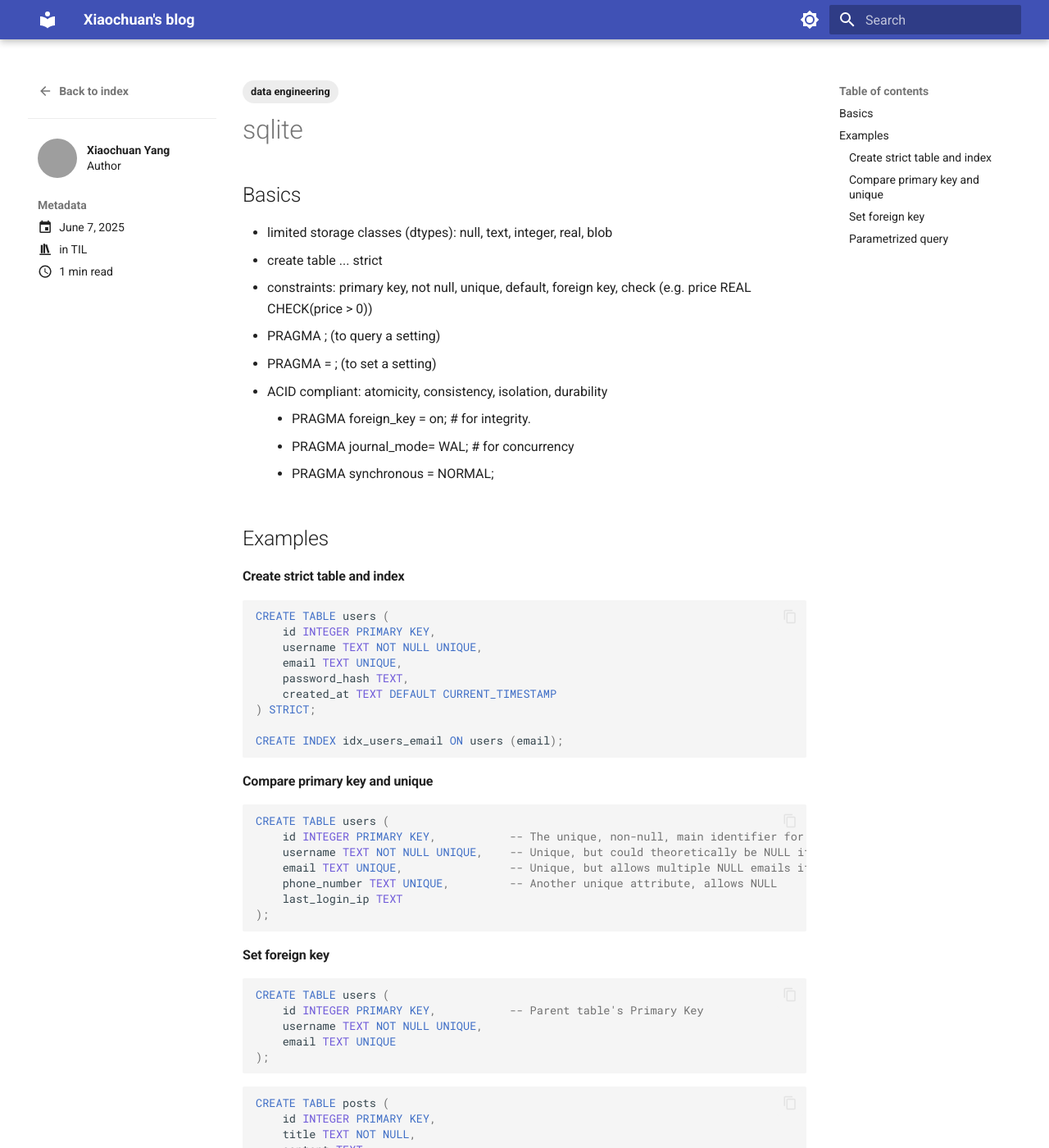
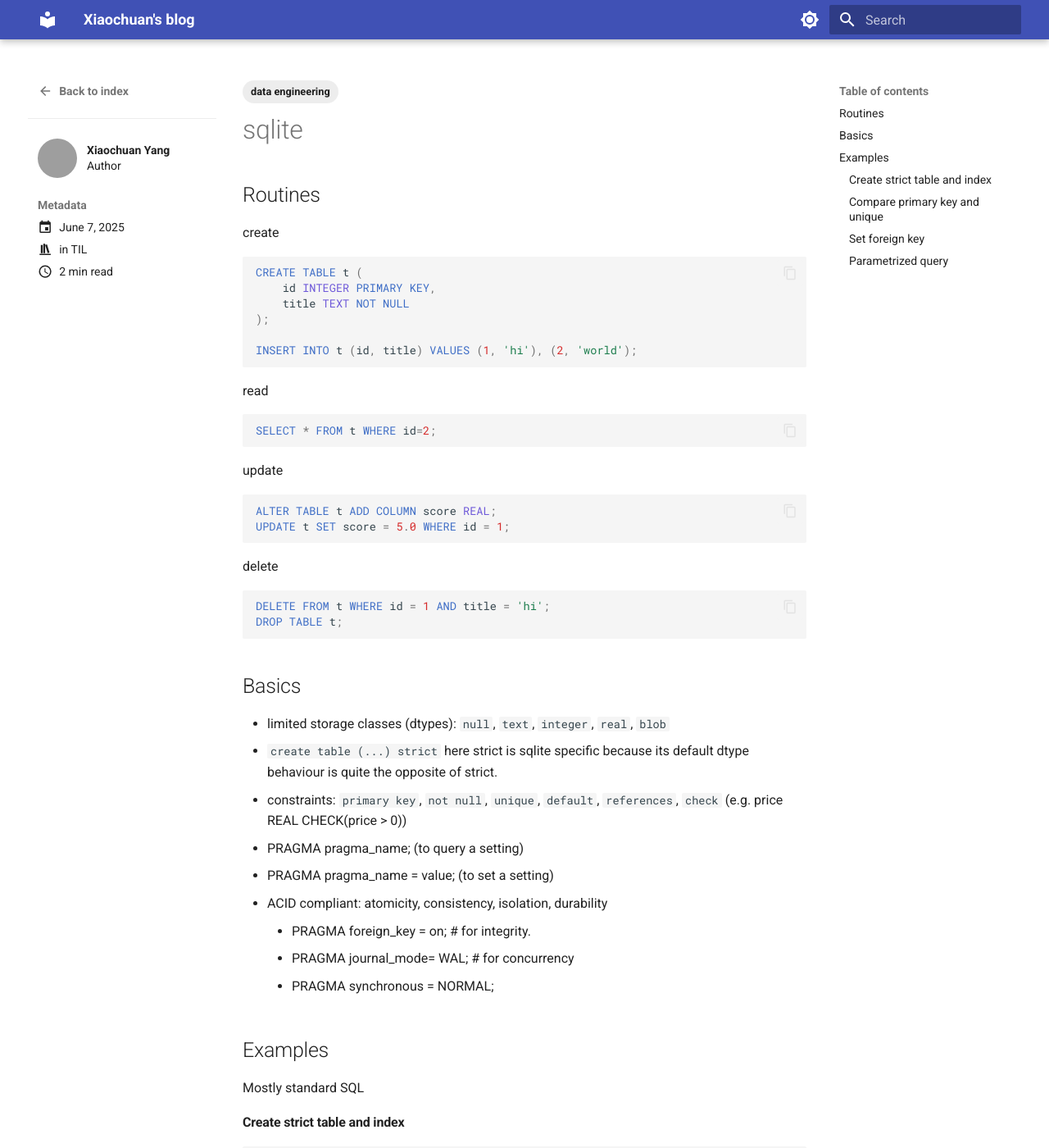
Before and after one commit to xiaochuany/blog, an MkDocs documentation site: the page built from docs/posts/202506-sqlite.md, in a window 1280 px wide and 1400 px high. Shown: the whole window at 82% size. Built offline with MkDocs 1.6.1 and Material for MkDocs 9.7.7, drawn with Linux system fonts in a browser that asks for light colours; some of the changed text lies outside the part shown; grey boxes are pictures that could not be loaded.

Commit message:
revise sqlite post

````diff
--- a/docs/posts/202506-sqlite.md
+++ b/docs/posts/202506-sqlite.md
@@ -8,19 +8,56 @@ tags: [data engineering]
 
 # sqlite
 <!-- more -->
+
+## Routines
+
+create
+
+```sql
+CREATE TABLE t (
+    id INTEGER PRIMARY KEY,
+    title TEXT NOT NULL
+);
+
+INSERT INTO t (id, title) VALUES (1, 'hi'), (2, 'world');
+```
+
+read
+
+```sql
+SELECT * FROM t WHERE id=2;
+```
+
+update
+
+```sql
+ALTER TABLE t ADD COLUMN score REAL;
+UPDATE t SET score = 5.0 WHERE id = 1;
+```
+
+delete
+
+```sql
+DELETE FROM t WHERE id = 1 AND title = 'hi';
+DROP TABLE t;
+```
+
+
 ## Basics
 
-- limited storage classes (dtypes): null, text, integer, real, blob
-- create table ... strict
-- constraints: primary key, not null, unique, default, foreign key, check (e.g. price REAL CHECK(price > 0))
-- PRAGMA <pragma_name>; (to query a setting)
-- PRAGMA <pragma_name> = <value>; (to set a setting)
+- limited storage classes (dtypes): `null`, `text`, `integer`, `real`, `blob`
+- `create table (...) strict` here strict is sqlite specific because its default dtype behaviour is quite the opposite of strict.
+- constraints: `primary key`, `not null`, `unique`, `default`, `references`, `check` (e.g. price REAL CHECK(price > 0))
+- PRAGMA pragma_name; (to query a setting)
+- PRAGMA pragma_name = value; (to set a setting)
 - ACID compliant: atomicity, consistency, isolation, durability
     - PRAGMA foreign_key = on; # for integrity.
     - PRAGMA journal_mode= WAL; # for concurrency
     - PRAGMA synchronous = NORMAL;
 
 ## Examples
+
+Mostly standard SQL
 
 #### Create strict table and index
 
@@ -57,16 +94,12 @@ CREATE TABLE users (
     username TEXT NOT NULL UNIQUE,
     email TEXT UNIQUE
 );
-```
-
-```sql
 CREATE TABLE posts (
     id INTEGER PRIMARY KEY,
     title TEXT NOT NULL,
     content TEXT,
-    user_id INTEGER NOT NULL,  -- This is the Foreign Key column
-    created_at TEXT DEFAULT CURRENT_TIMESTAMP,
-    FOREIGN KEY (user_id) REFERENCES users (id) -- This line defines the foreign key constraint
+    user_id INTEGER NOT NULL REFERENCES users (id),  -- defines the Foreign Key column
+    created_at TEXT DEFAULT CURRENT_TIMESTAMP
 );
 ```
 
````
